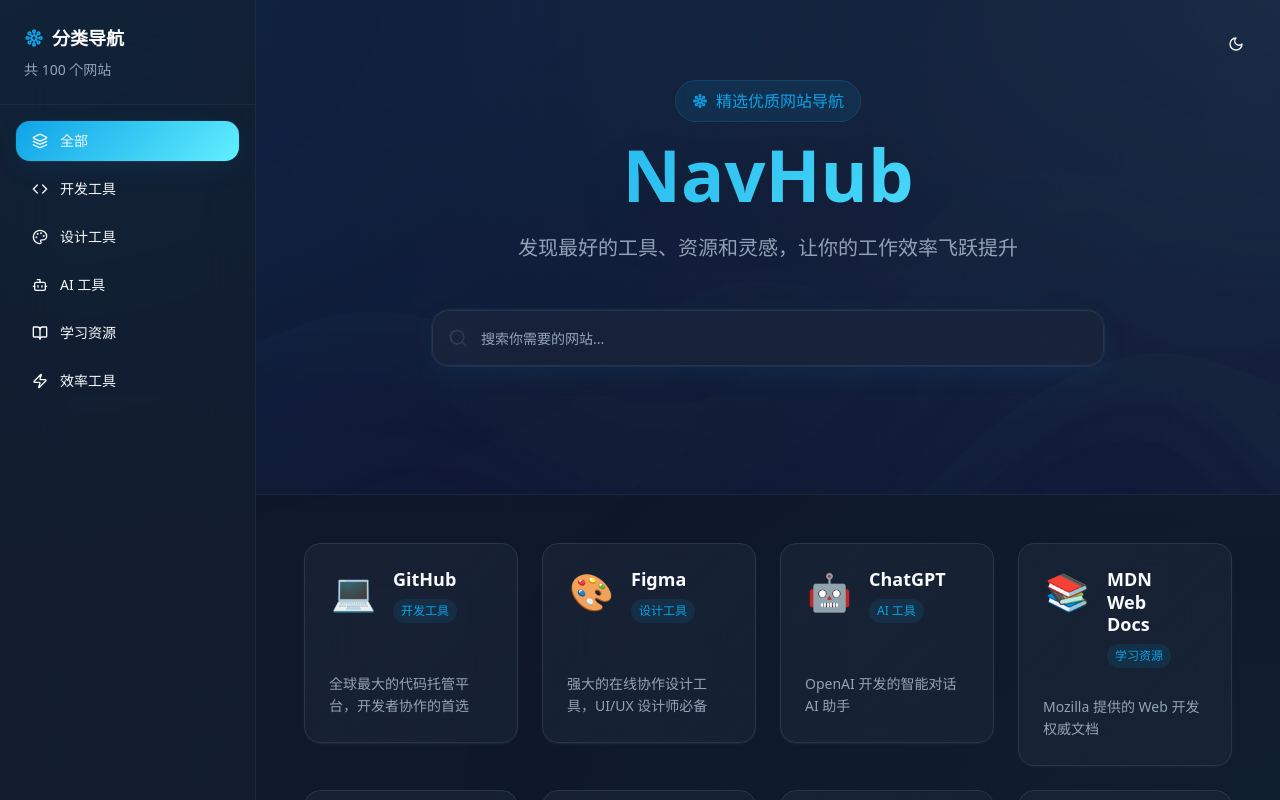
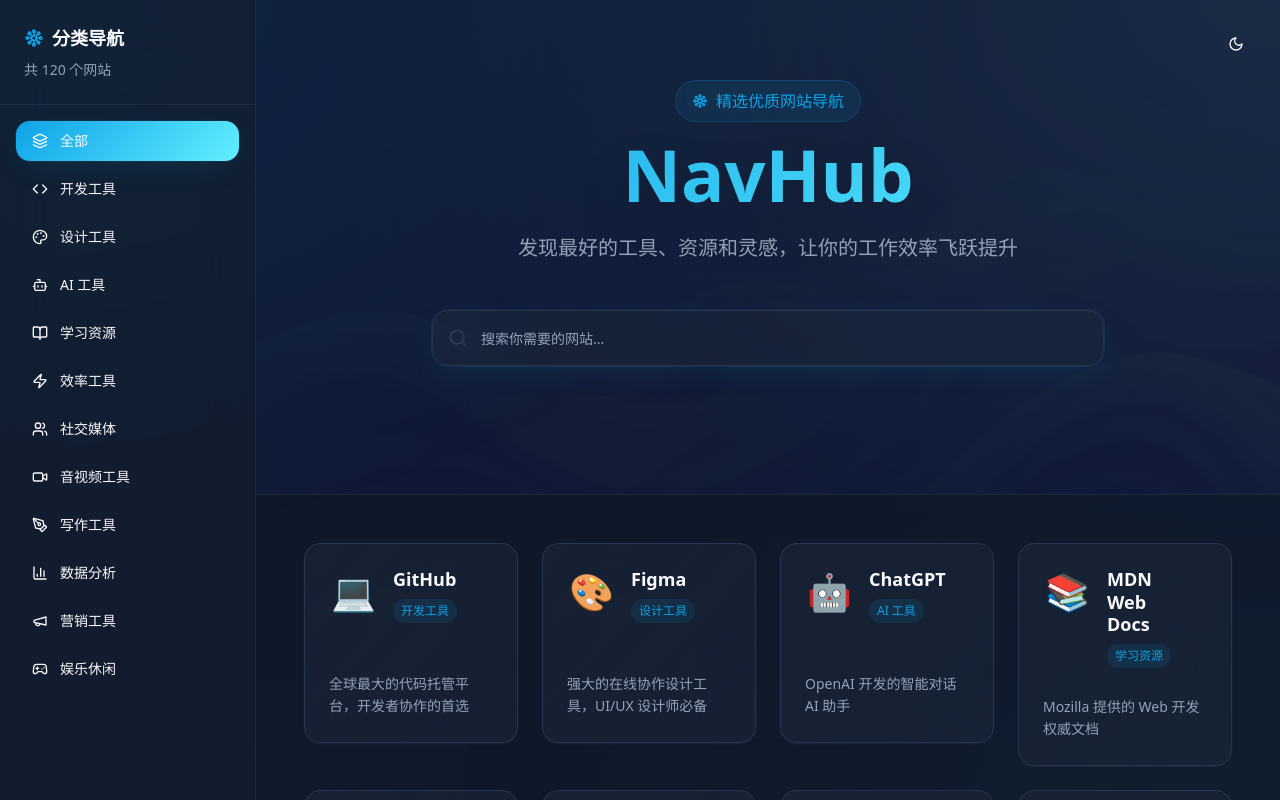
Before and after one commit to bearBoy80/react-directory, a React (Vite) app: page / in a window 1280 px wide. Shown: the top 800 px of the page. Built offline with nearby package versions, Linux system fonts and the light colour scheme; the HTML template or start-up script is replaced by a standard one.

Commit message:
Add more categories to data

```diff
--- a/src/components/Sidebar.tsx
+++ b/src/components/Sidebar.tsx
@@ -1,6 +1,19 @@
 import { Button } from "@/components/ui/button";
 import { ScrollArea } from "@/components/ui/scroll-area";
-import { Code, Palette, Bot, BookOpen, Zap, Layers } from "lucide-react";
+import {
+  Code,
+  Palette,
+  Bot,
+  BookOpen,
+  Zap,
+  Layers,
+  Users,
+  Video,
+  PenTool,
+  BarChart3,
+  Megaphone,
+  Gamepad2
+} from "lucide-react";
 
 const HubIcon = ({ className }: { className?: string }) => (
   <svg
@@ -47,6 +60,12 @@ const categoryIcons: Record<string, any> = {
   "AI 工具": Bot,
   "学习资源": BookOpen,
   "效率工具": Zap,
+  "社交媒体": Users,
+  "音视频工具": Video,
+  "写作工具": PenTool,
+  "数据分析": BarChart3,
+  "营销工具": Megaphone,
+  "娱乐休闲": Gamepad2,
 };
 
 const Sidebar = ({ categories, activeCategory, onCategoryChange, totalSites }: SidebarProps) => {
--- a/src/data/sites.ts
+++ b/src/data/sites.ts
@@ -813,7 +813,180 @@ export const sites: Site[] = [
     url: "https://rescuetime.com",
     icon: "⏱️",
     category: "效率工具"
+  },
+  {
+    id: 101,
+    title: "Twitter/X",
+    description: "全球实时社交媒体平台",
+    url: "https://twitter.com",
+    icon: "🐦",
+    category: "社交媒体"
+  },
+  {
+    id: 102,
+    title: "Premiere Pro",
+    description: "Adobe 专业视频编辑软件",
+    url: "https://adobe.com/products/premiere.html",
+    icon: "🎬",
+    category: "音视频工具"
+  },
+  {
+    id: 103,
+    title: "Grammarly",
+    description: "AI 英文写作辅助工具",
+    url: "https://grammarly.com",
+    icon: "✍️",
+    category: "写作工具"
+  },
+  {
+    id: 104,
+    title: "Tableau",
+    description: "商业智能和数据可视化平台",
+    url: "https://tableau.com",
+    icon: "📊",
+    category: "数据分析"
+  },
+  {
+    id: 105,
+    title: "Mailchimp",
+    description: "邮件营销和自动化平台",
+    url: "https://mailchimp.com",
+    icon: "📧",
+    category: "营销工具"
+  },
+  {
+    id: 106,
+    title: "Spotify",
+    description: "全球最大的音乐流媒体平台",
+    url: "https://spotify.com",
+    icon: "🎵",
+    category: "娱乐休闲"
+  },
+  {
+    id: 107,
+    title: "LinkedIn",
+    description: "职业社交网络平台",
+    url: "https://linkedin.com",
+    icon: "💼",
+    category: "社交媒体"
+  },
+  {
+    id: 108,
+    title: "DaVinci Resolve",
+    description: "专业调色和视频编辑软件",
+    url: "https://blackmagicdesign.com/products/davinciresolve",
+    icon: "🎨",
+    category: "音视频工具"
+  },
+  {
+    id: 109,
+    title: "Hemingway Editor",
+    description: "提升写作清晰度的编辑器",
+    url: "https://hemingwayapp.com",
+    icon: "📝",
+    category: "写作工具"
+  },
+  {
+    id: 110,
+    title: "Google Analytics",
+    description: "网站流量分析工具",
+    url: "https://analytics.google.com",
+    icon: "📈",
+    category: "数据分析"
+  },
+  {
+    id: 111,
+    title: "HubSpot",
+    description: "入站营销和销售平台",
+    url: "https://hubspot.com",
+    icon: "🎯",
+    category: "营销工具"
+  },
+  {
+    id: 112,
+    title: "Steam",
+    description: "PC 游戏数字发行平台",
+    url: "https://store.steampowered.com",
+    icon: "🎮",
+    category: "娱乐休闲"
+  },
+  {
+    id: 113,
+    title: "Instagram",
+    description: "图片和视频分享社交平台",
+    url: "https://instagram.com",
+    icon: "📷",
+    category: "社交媒体"
+  },
+  {
+    id: 114,
+    title: "Audacity",
+    description: "免费开源音频编辑软件",
+    url: "https://audacityteam.org",
+    icon: "🎧",
+    category: "音视频工具"
+  },
+  {
+    id: 115,
+    title: "ProWritingAid",
+    description: "综合写作改进工具",
+    url: "https://prowritingaid.com",
+    icon: "📖",
+    category: "写作工具"
+  },
+  {
+    id: 116,
+    title: "Mixpanel",
+    description: "产品分析和用户行为追踪",
+    url: "https://mixpanel.com",
+    icon: "📊",
+    category: "数据分析"
+  },
+  {
+    id: 117,
+    title: "Hootsuite",
+    description: "社交媒体管理平台",
+    url: "https://hootsuite.com",
+    icon: "🦉",
+    category: "营销工具"
+  },
+  {
+    id: 118,
+    title: "Netflix",
+    description: "全球领先的流媒体服务",
+    url: "https://netflix.com",
+    icon: "🎬",
+    category: "娱乐休闲"
+  },
+  {
+    id: 119,
+    title: "Reddit",
+    description: "社区驱动的内容分享平台",
+    url: "https://reddit.com",
+    icon: "🤖",
+    category: "社交媒体"
+  },
+  {
+    id: 120,
+    title: "Final Cut Pro",
+    description: "Apple 专业视频编辑软件",
+    url: "https://apple.com/final-cut-pro",
+    icon: "🎥",
+    category: "音视频工具"
   }
 ];
 
-export const categories = ["全部", "开发工具", "设计工具", "AI 工具", "学习资源", "效率工具"];
+export const categories = [
+  "全部",
+  "开发工具",
+  "设计工具",
+  "AI 工具",
+  "学习资源",
+  "效率工具",
+  "社交媒体",
+  "音视频工具",
+  "写作工具",
+  "数据分析",
+  "营销工具",
+  "娱乐休闲"
+];
```
